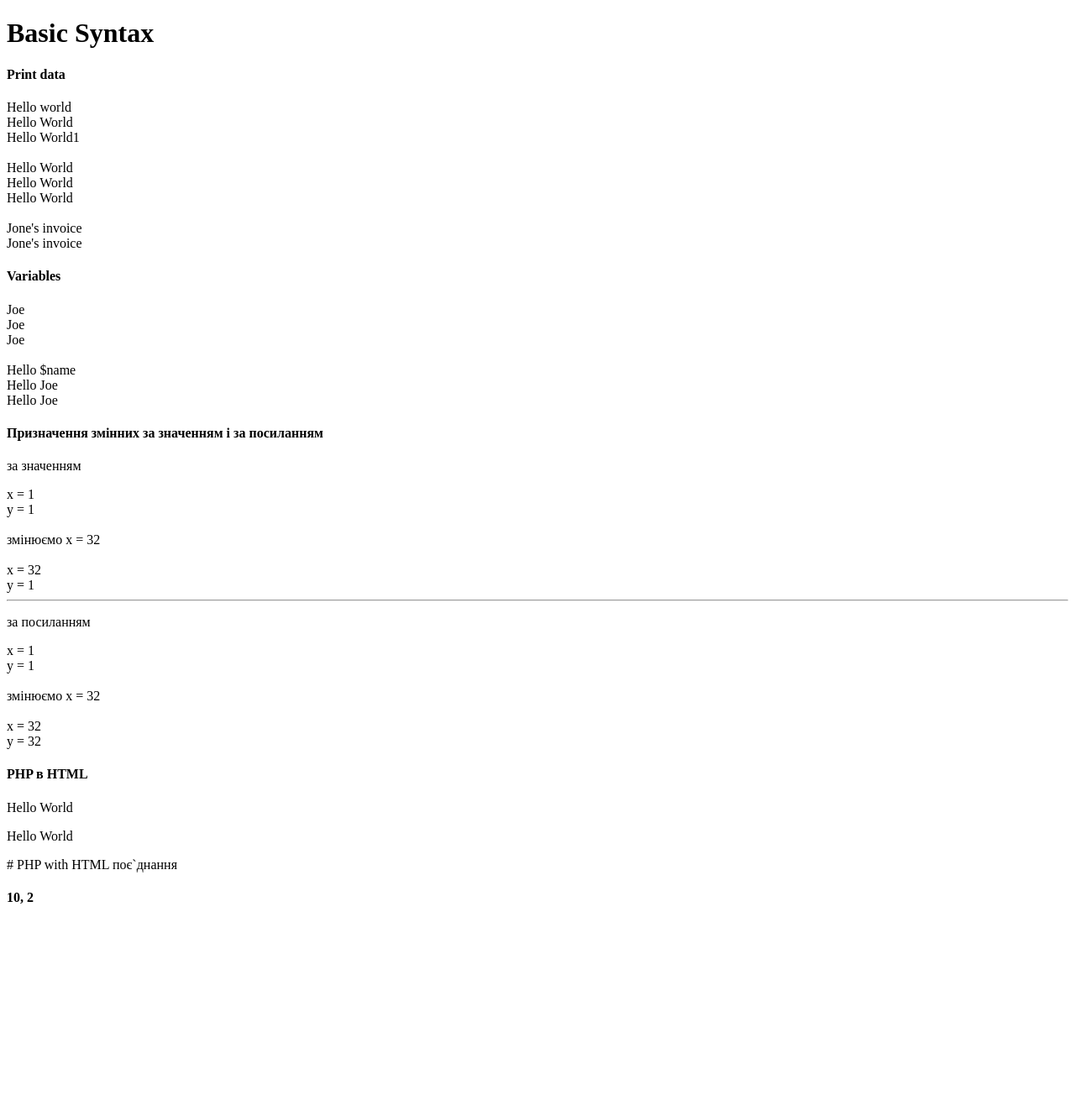
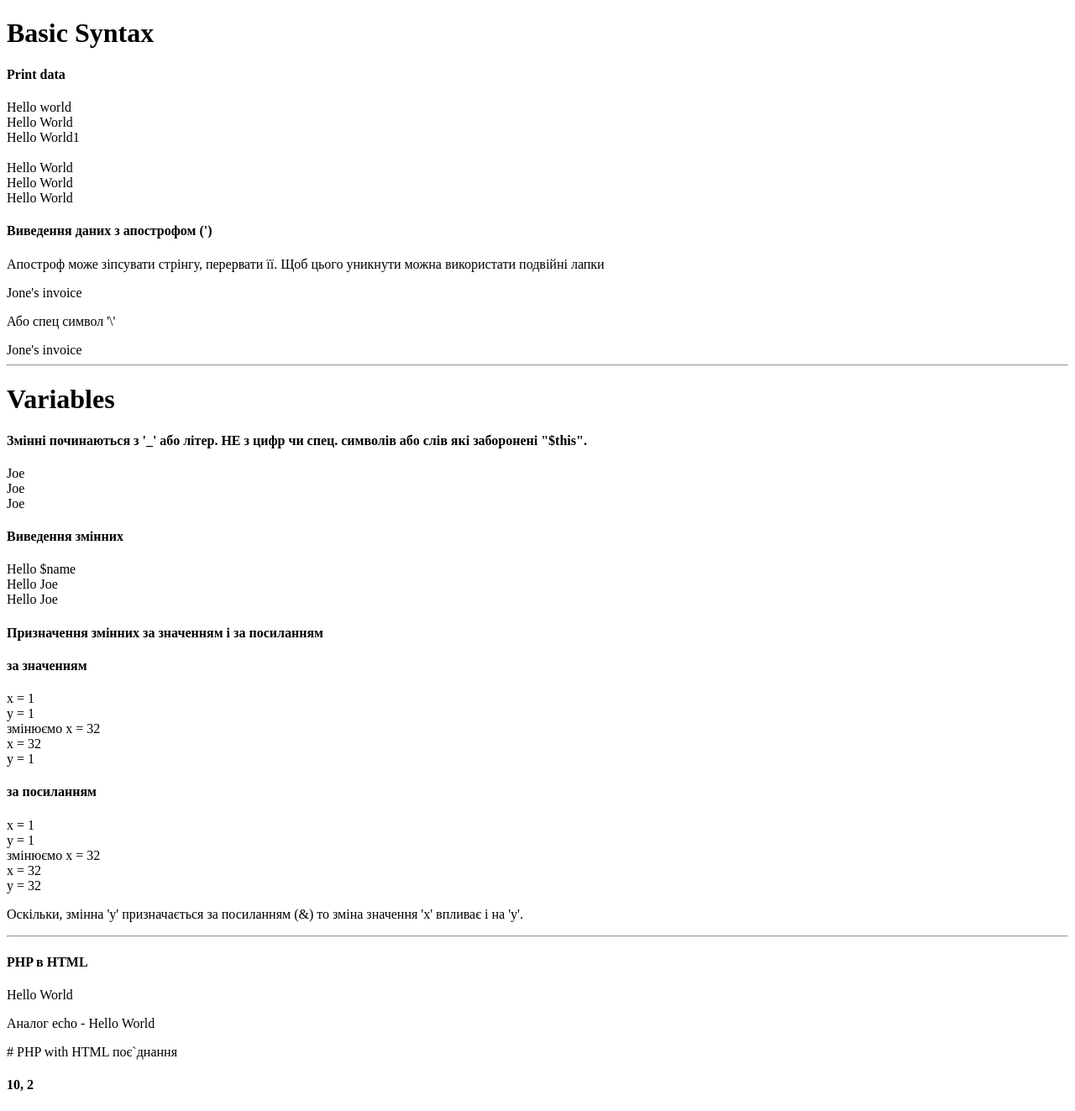
Before and after one commit to mmjustme/PHP_Basics, a PHP site: page / in a window 1280 px wide. Shown: the whole page at 84% size. Before the commit the page ends 1076 px from the top, so only its background shows below. Run offline with PHP 8.4, Linux system fonts and the light colour scheme.

Commit message:
Updated some nuanses

```diff
--- a/1_2/index.php
+++ b/1_2/index.php
@@ -11,54 +11,52 @@
     <?php
         echo "Hello world";
         echo "<br>";
+
         print "Hello World";
         echo "<br>";
 
+        echo print "Hello World"; # Hello World1
+        echo "<br><br>";
         #  Hello World1 це тому, що print вертає 1
         # і може бути використаний як вираз
-        echo print "Hello World"; # Hello World1
-        echo "<br><br>";
 
-        print ("Hello World");
+        print ("Hello World"); //Hello World
         echo "<br>";
-        echo("Hello World");
+        echo("Hello World");//Hello World
+        echo "<br>";
+        echo "Hello"," ", "World";//Hello World
 
-        echo "<br>";
-        echo "Hello"," ", "World";
-
-        # Виведення даних з апострофом (')
-        echo "<br><br>";
-        echo "Jone's invoice";
-        echo "<br>";
-        echo 'Jone\'s invoice';
+        echo "<h4>Виведення даних з апострофом (')</h4>";
+        echo "<p>Апостроф може зіпсувати стрінгу, перервати її.
+        Щоб цього уникнути можна використати подвійні лапки</p>";
+        echo "Jone's invoice"; //Jone's invoice
+        echo "<p>Або спец символ '\'</p>";
+        echo 'Jone\'s invoice'; //Jone's invoice
      ?>
 
-    <h4>Variables</h4>
+    <hr>
+    <h1>Variables</h1>
+    <h4>Змінні починаються з '_' або літер. НЕ з цифр чи спец. символів або слів які заборонені "$this".</h4>
+
     <?php
-    # змінні починаються з _ або літер. НЕ з цифр чи спец. знаків взагалі
-    # слова які заборонені $this
-    $name = "Joe";
-    $_Name = "Joe";
-    $_name = "Joe";
+    $name = "Joe"; //Joe
+    echo $name . "<br>";
+    $_Name = "Joe"; //Joe
+    echo $_Name . "<br>";
+    $_name = "Joe"; //Joe
+    echo $_name . "<br>";
     // $2name = "Joe" // error
     // $%&name = "Joe" // error
 
-    echo $name;
-    echo "<br>";
-    echo $_Name;
-    echo "<br>";
-    echo $_name;
+    echo "<h4>Виведення змінних</h4>";
 
-    echo "<br><br>";
-    echo 'Hello $name'; // Hello $name
-    echo "<br>";
-    echo "Hello $name"; // Hello Joe
-    echo "<br>";
-    echo "Hello {$name}" // Hello Joe
+    echo 'Hello $name' . "<br>"; // Hello $name
+    echo "Hello $name" . "<br>"; // Hello Joe
+    echo "Hello {$name}" . "<br>"; // Hello Joe
     ?>
 
 <h4>Призначення змінних за значенням і за посиланням</h4>
-<p>за значенням</p>
+<h4>за значенням</h4>
 <?php
 
     $x = 1;
@@ -66,17 +64,17 @@
     echo "x = ",$x;
     echo "<br>";
     echo "y = ", $y;
-    # змінюємо $x і бачимо як на "y" це не впливає
+
     $x = 32;
 
-    echo "<br><br>","змінюємо x = 32","<br><br>";
+    echo "<br>","змінюємо x = 32","<br>";
     echo "x = ",$x;
     echo "<br>";
     echo "y = ", $y;
     # Оскільки, змінна "y" призначається за значенням то зміна значення "x" не впливає на "y"
 ?>
-<hr>
-<p>за посиланням</p>
+
+<h4>за посиланням</h4>
 <?php
 
     $x = 1;
@@ -84,19 +82,20 @@
     echo "x = ",$x;
     echo "<br>";
     echo "y = ", $y;
-    # змінюємо $x і бачимо як на "y" це не впливає
+    # змінюємо $x і бачимо як на "y" це впливає
     $x = 32;
 
-    echo "<br><br>","змінюємо x = 32","<br><br>";
+    echo "<br>","змінюємо x = 32","<br>";
     echo "x = ",$x;
     echo "<br>";
     echo "y = ", $y;
-    # Оскільки, змінна "y" призначається за посиланням (&) то зміна значення "x" впливає і на "y"
+    echo "<p>Оскільки, змінна 'y' призначається за посиланням (&) то зміна значення 'x' впливає і на 'y'.</p>"
 ?>
-
+<hr>
 <h4>PHP в HTML</h4>
     <p><?php echo "Hello World"?></p>
-    <p><?= "Hello World"?></p>
+
+    <p>Аналог echo - <?= "Hello World"?></p>
     # PHP with HTML поє`днання
     <p><?php
         $f=10;
```
